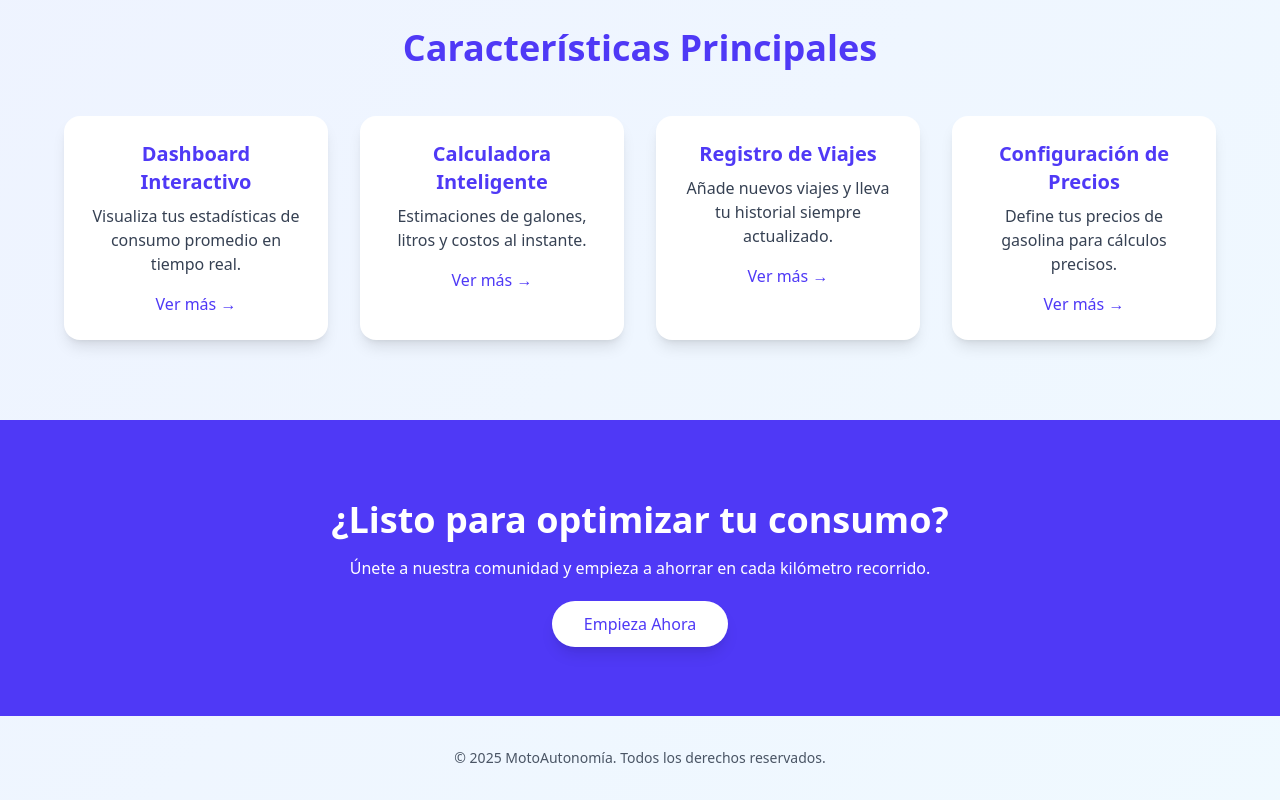
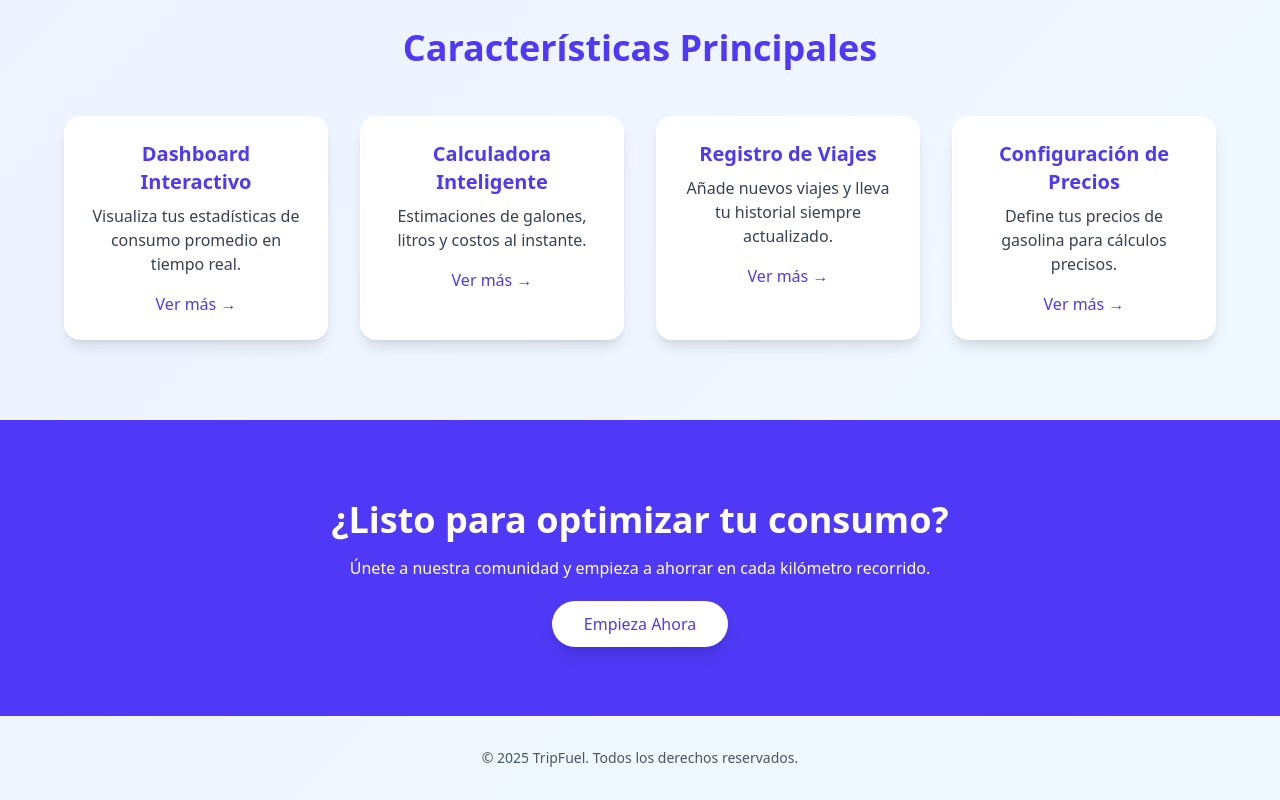
Before and after one commit to SantiagoRS26/TripFuel, a Next.js app in the folder Frontend/: page / in a window 1280 px wide. Shown: the part 658-1458 px from the top of the page. Built offline with nearby package versions, Linux system fonts and the light colour scheme; no server answers.

Commit message:
refactor: 💡 Change name footer

```diff
--- a/Frontend/src/app/page.tsx
+++ b/Frontend/src/app/page.tsx
@@ -113,8 +113,7 @@ export default function Home() {
 			{/* Footer */}
 			<footer className="py-8 text-center text-gray-600 text-sm">
 				<p>
-					© {new Date().getFullYear()} MotoAutonomía. Todos los derechos
-					reservados.
+					© {new Date().getFullYear()} TripFuel. Todos los derechos reservados.
 				</p>
 			</footer>
 		</div>
```
